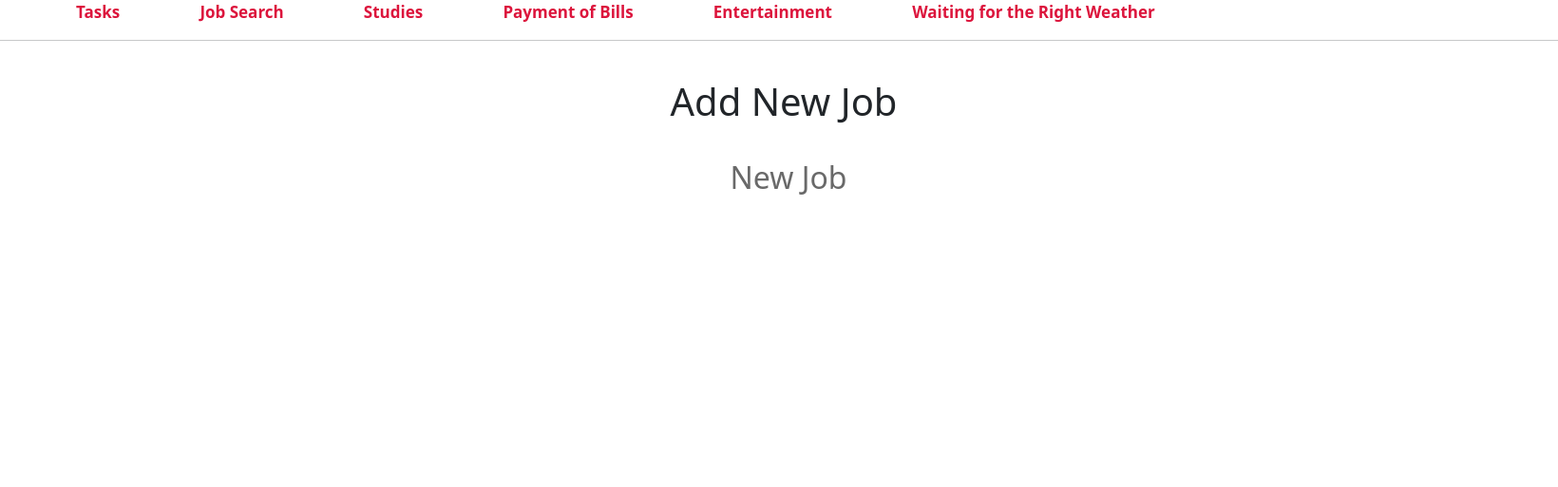
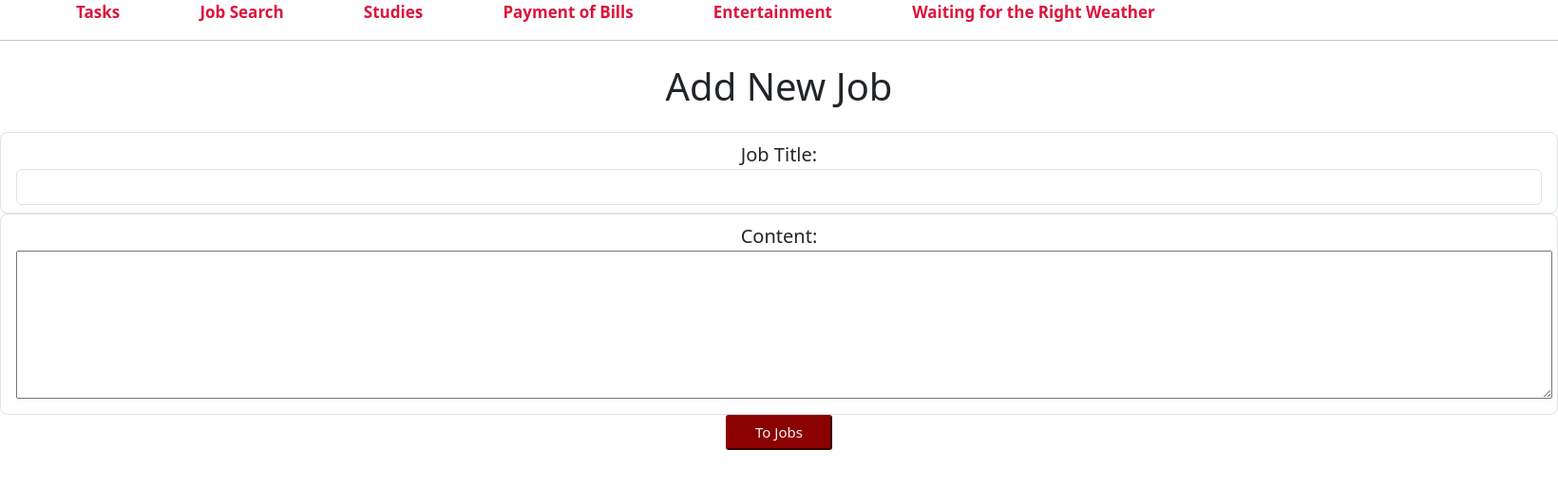
Before and after one commit to kvalge/task-manager-flask, a Flask app: page /job/new/ in a window 1640 px wide. Shown: the top 513 px of the page at 95% size. Run offline with Flask 3, Linux system fonts and the light colour scheme.

Commit message:
Added functionality to add new job info.

```diff
--- a/app/static/style.css
+++ b/app/static/style.css
@@ -9,7 +9,6 @@ h2 {
 }
 
 .content {
-    margin: 5px;
     width: 100%;
     text-align: center;
 }
@@ -35,3 +34,18 @@ img {
 a {
     color: black;
 }
+
+button, .button {
+    cursor: pointer;
+    font-size: 15px;
+    color: whitesmoke;
+    background-color: #8b0000;
+    border-color: #8b0000;
+    border-radius: 3px;
+    height: 37px;
+    width: 112px;
+}
+
+input {
+    width: 20px;
+}
--- a/app/tasks/job/routes.py
+++ b/app/tasks/job/routes.py
@@ -1,4 +1,7 @@
-from flask import render_template
+from flask import render_template, request, redirect, url_for
+
+from app import db
+from app.models.job import Job
 from app.tasks.job import bp
 
 
@@ -7,6 +10,12 @@ def index():
     return render_template('job/index.html')
 
 
-@bp.route('/new/')
+@bp.route('/new/', methods=('GET', 'POST'))
 def categories():
+    if request.method == 'POST':
+        new_question = Job(title=request.form['title'],
+                           content=request.form['content'])
+        db.session.add(new_question)
+        db.session.commit()
+        return redirect(url_for('job.index'))
     return render_template('job/new-job.html')
--- a/app/templates/job/new-job.html
+++ b/app/templates/job/new-job.html
@@ -1,8 +1,16 @@
 {% extends 'base.html' %}
-
 {% block content %}
-    <span class="title"><h1>{% block title %} Add New Job {% endblock %}</h1></span>
-    <div class="content">
-        <h2>New Job</h2>
-    </div>
-{% endblock %}
+<form method="post">
+    <h1 class="mt-4 mb-4">Add New Job</h1>
+    <form action="#" method="post">
+        <div class="form-control form-control-lg">
+            <label for="title">Job Title: </label>
+            <input class="form-control" type="text" id="title" name="title">
+        </div>
+        <div class="form-control form-control-lg">
+            <label for="content">Content: </label>
+            <textarea id="content" name="content" rows="5" cols="133"></textarea>
+        </div>
+        <button name="job" type="submit">To Jobs</button>
+    </form>
+    {% endblock %}
```
